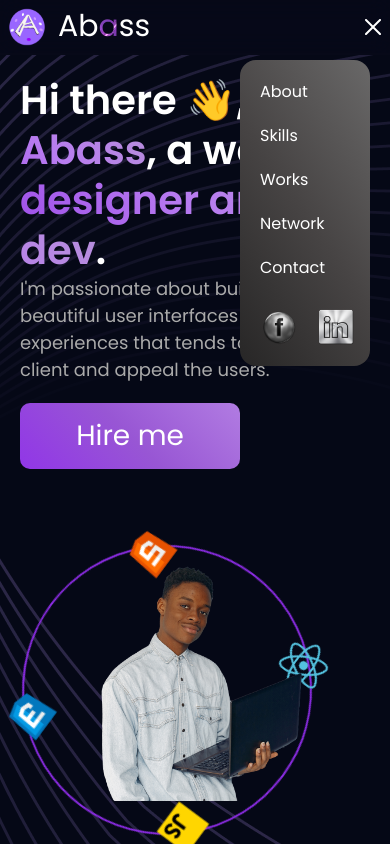
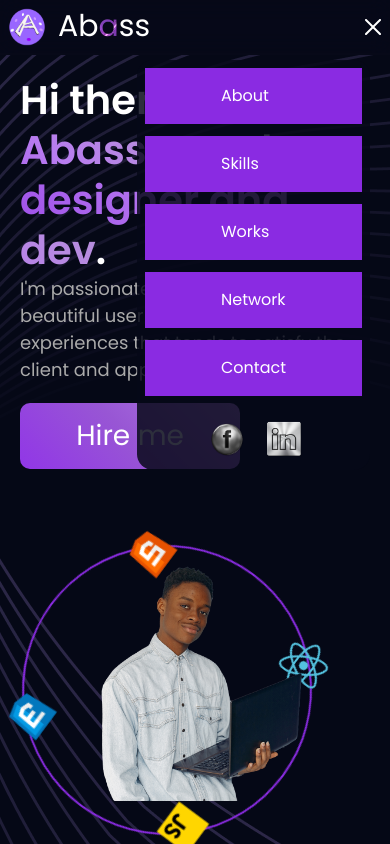
Before and after one commit to azeezabass2005/seventh_project, a React (Vite) app: page / in a window 390 px wide. Both pictures are taken after a click on the picture 372 px from the left and 26 px from the top of the page. Shown: the top 844 px of the page. Built offline with nearby package versions, Linux system fonts and the light colour scheme.

Commit message:
Updating the navbar

```diff
--- a/src/components/Navbar.jsx
+++ b/src/components/Navbar.jsx
@@ -42,7 +42,7 @@ const Navbar = () => {
             <img src={toggle ? close : menu} alt="menu" onClick={ () => setToggle((prev) => (!prev))} />
             <ul className={`${toggle ? 'flex' : 'hidden'} flex-col nav-mobile`}>
                 {navLinks.map((nav, index) => (
-                    <li key={nav.id} className={`${navLinks.length - 1 == index ? 'mb-0' : 'mb-3'}`}>
+                 <li key={nav.id} className={`${navLinks.length - 1 == index ? 'mb-0' : 'mb-3'} nav-li`}>
                         <a href={`#${nav.id}`} onClick={ () => setToggle((prev) => (!prev))} className={`text-white px-1 py-2`}>
                             {nav.title}
                         </a>
--- a/src/index.css
+++ b/src/index.css
@@ -111,10 +111,33 @@ ul {
   right: 20px;
   top: 60px;
   border-radius: 1rem;
-  line-height: 2;
-  z-index: 1;
-  background: linear-gradient(56deg, rgb(39, 38, 38), rgb(71, 68, 68), rgb(105, 104, 104));
-  padding: 1rem;
+  padding: .5rem;
+  background-color: #070918d7;
+  backdrop-filter: blur(20px);
+  -webkit-backdrop-filter: blur(20px);
+  z-index: 99;
+  animation-name: nav-animation ;
+  animation-duration: 1s;
+  animation-timing-function: ease-in-out;
+  animation-delay: 10ms;
+  animation-iteration-count: 1;
+
+}
+
+@keyframes nav-animation {
+  0% {
+    transform: translateX(30px) translateY(100px);
+    opacity: 0;
+  }
+  100% {
+    transform: translateX(0px) translateY(0px);
+    opacity: 1;
+  }
+}
+
+.nav-li {
+  background-color: blueviolet;
+  padding: 1rem 4.5rem;
 }
 
 .gradient {
```
